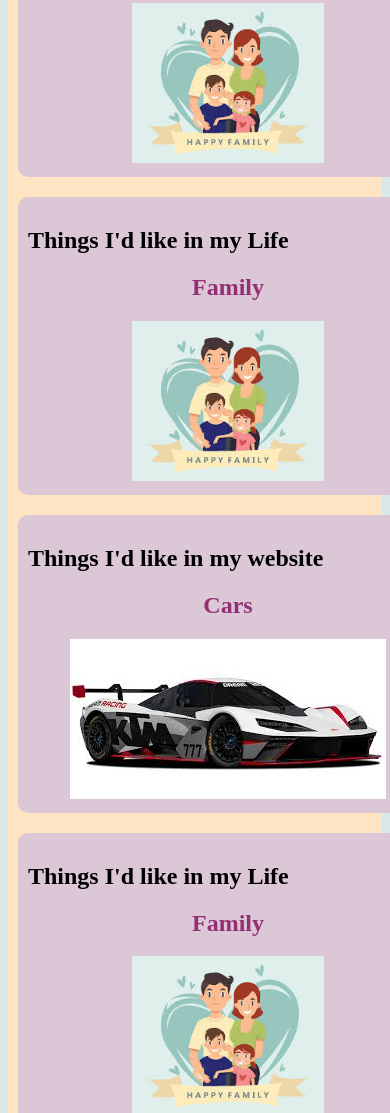
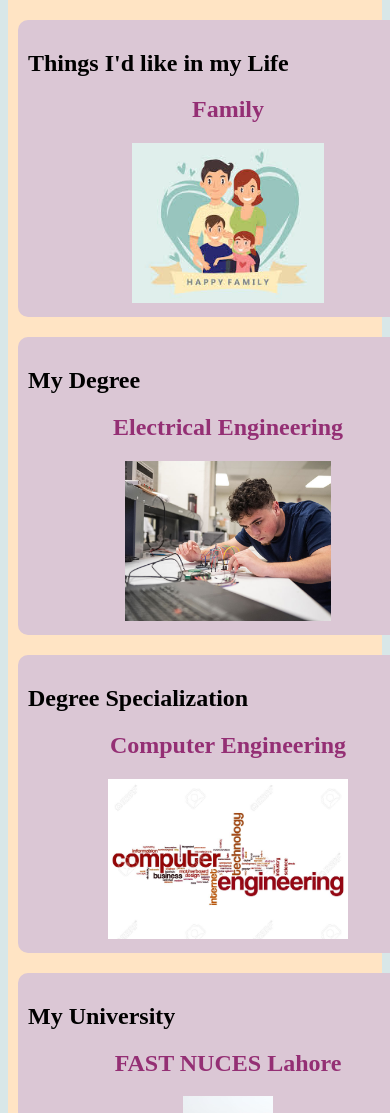
Before and after one commit to Umair72Raza/practice, a plain HTML site: page resources1/index.html in a window 390 px wide. Shown: the part 887-2000 px from the top of the page. Drawn offline with Linux system fonts and the light colour scheme.

Commit message:
Improved Responsiveness in About Page

```diff
--- a/resources1/index.html
+++ b/resources1/index.html
@@ -57,11 +57,11 @@
         </div>
 
         <div class="container1">
-            <h1>Things I'd like in my Life</h1>
+            <h1>My Degree</h1>
 
             <div class="cars">
-                <h1>Family</h1>
-                <img src="./resources/images/family.jpg" alt="fam" height="160px">
+                <h1>Electrical Engineering</h1>
+                <img src="./resources/images/Degree.jpg" alt="deg" height="160px">
 
             </div>
 
@@ -69,33 +69,33 @@
         </section>
         <section class="sec1">
             <div class="container1">
-                <h1>Things I'd like in my website</h1>
+                <h1>Degree Specialization</h1>
 
                 <div class="cars">
-                    <h1>Cars</h1>
-                    <img src="./resources/images/cars.jpg" alt="cars">
+                    <h1>Computer Engineering</h1>
+                    <img src="./resources/images/spec.jpg" alt="spec"  height="160px">
 
                 </div>
 
             </div>
 
             <div class="container1">
-                <h1>Things I'd like in my Life</h1>
+                <h1>My University</h1>
 
                 <div class="cars">
-                    <h1>Family</h1>
-                    <img src="./resources/images/family.jpg" alt="fam" height="160px">
+                    <h1>FAST NUCES Lahore</h1>
+                    <img src="./resources/images/fast.jpeg" alt="fast" height="160px">
 
                 </div>
 
             </div>
 
             <div class="container1">
-                <h1>Things I'd like in my Life</h1>
+                <h1>New Journeys</h1>
 
                 <div class="cars">
-                    <h1>Family</h1>
-                    <img src="./resources/images/family.jpg" alt="fam" height="160px">
+                    <h1>Learning to Code</h1>
+                    <img src="./resources/images/code.webp" alt="code" height="160px" >
 
                 </div>
 
--- a/resources1/style.css
+++ b/resources1/style.css
@@ -60,6 +60,8 @@ nav .logo img:hover{
 
 }
 
+
+
 .container {
     display: block;
     padding-top: 100px;
@@ -101,6 +103,10 @@ nav .logo img:hover{
 
   @media only screen and (min-width:330px) and (max-width: 580px)
   {
+
+   main{
+    padding-bottom: 490px;
+   }
       nav{
           width: 100%;
           justify-content: center;
@@ -125,11 +131,15 @@ nav .logo img:hover{
           display: block;
       }
 
+      .centered{
+        top: 70%;
+      }
 
-      .container {
+
+      .container, .centered {
         display: inline-block;
         text-align: center;
-        margin-top: 10px;
+        margin-top: 150px;
 
       }
 
```
Also changed, not shown: resources1/resources/images/Degree.jpg (added), resources1/resources/images/code.webp (added), resources1/resources/images/fast.jpeg (added), resources1/resources/images/spec.jpg (added).
